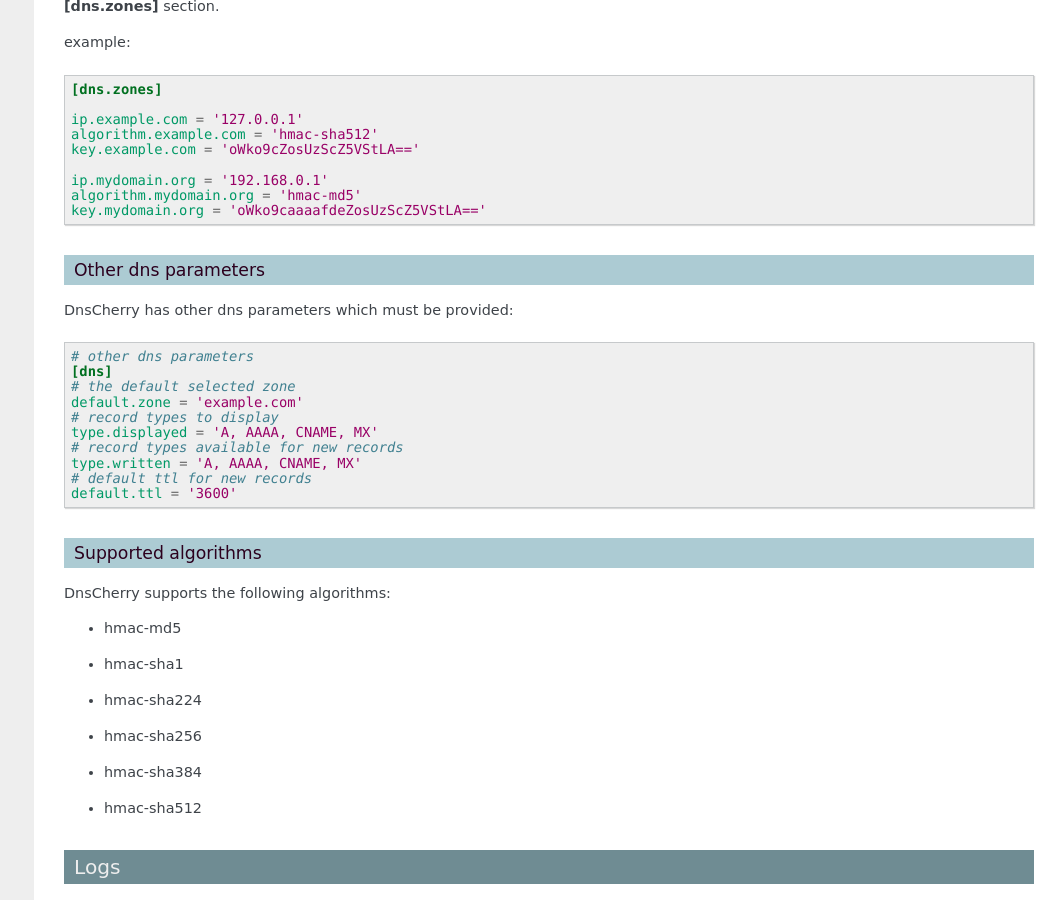
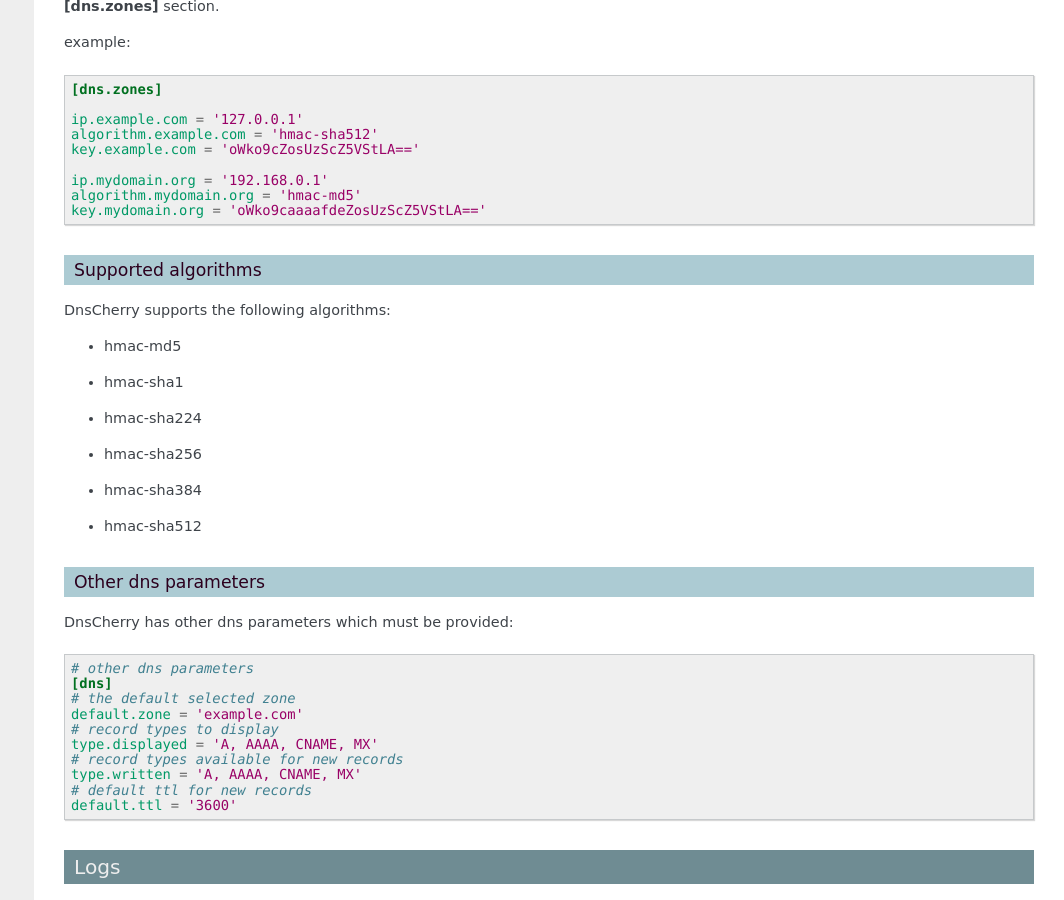
Before and after one commit to kakwa/dnscherry, a Sphinx documentation site: the page built from docs/deploy.rst, in a window 1280 px wide and 900 px high, scrolled down 1725 px. Shown: the whole window, without its empty margins (216-1280 px from the left). Built offline with Sphinx 7.4.7, drawn with Linux system fonts in a browser that asks for light colours; some of the changed lines change nothing that is shown; some of the changed text lies outside the part shown.

Commit message:
documentation reorganization

```diff
--- a/docs/deploy.rst
+++ b/docs/deploy.rst
@@ -118,6 +118,18 @@
     algorithm.mydomain.org = 'hmac-md5'
     key.mydomain.org = 'oWko9caaaafdeZosUzScZ5VStLA=='
 
+Supported algorithms
+~~~~~~~~~~~~~~~~~~~~
+
+DnsCherry supports the following algorithms:
+
+* hmac-md5
+* hmac-sha1
+* hmac-sha224
+* hmac-sha256
+* hmac-sha384
+* hmac-sha512
+
 Other dns parameters
 ~~~~~~~~~~~~~~~~~~~~
 
@@ -135,18 +147,6 @@
     type.written = 'A, AAAA, CNAME, MX'
     # default ttl for new records
     default.ttl = '3600'
-
-Supported algorithms
-~~~~~~~~~~~~~~~~~~~~
-
-DnsCherry supports the following algorithms:
-
-* hmac-md5
-* hmac-sha1
-* hmac-sha224
-* hmac-sha256
-* hmac-sha384
-* hmac-sha512
 
 Logs
 ----
```
